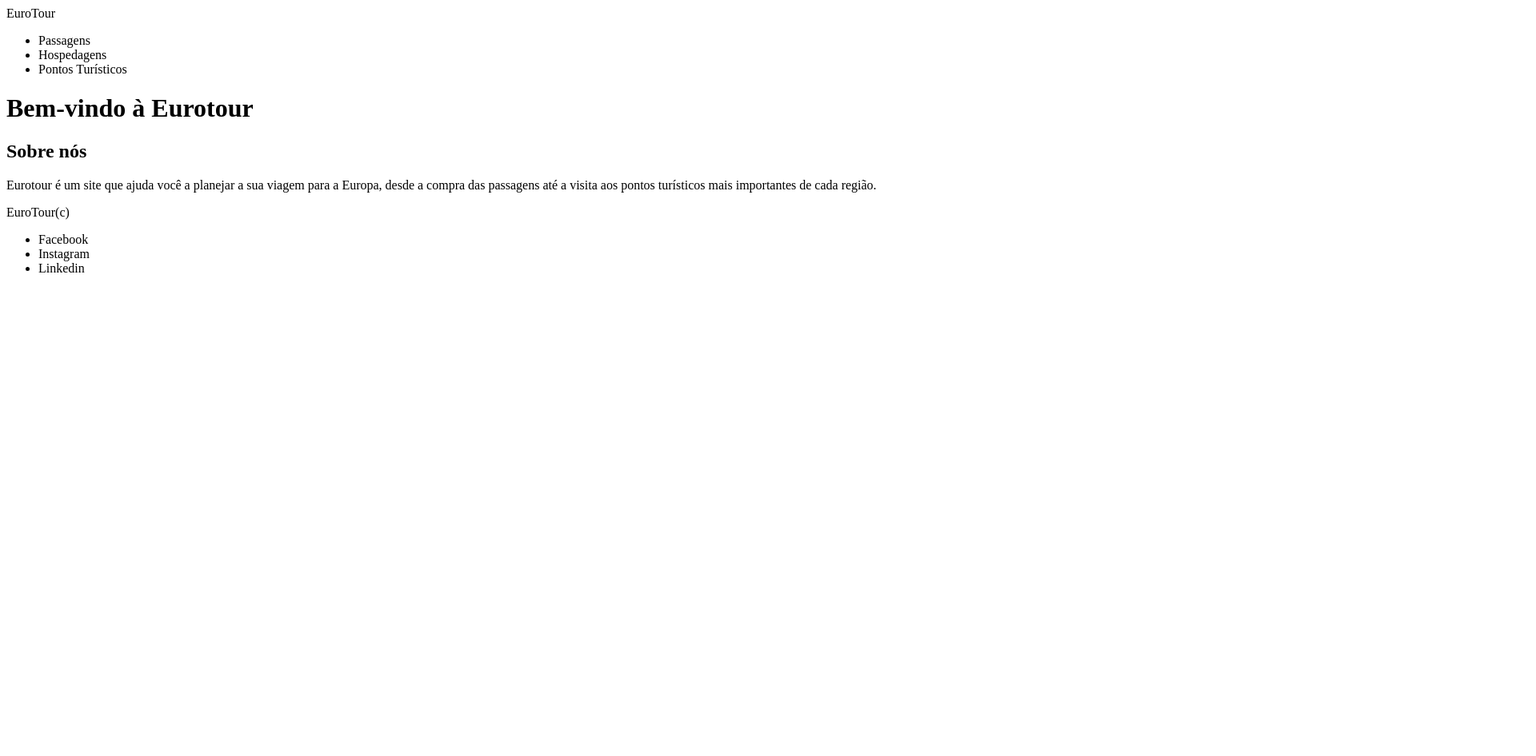
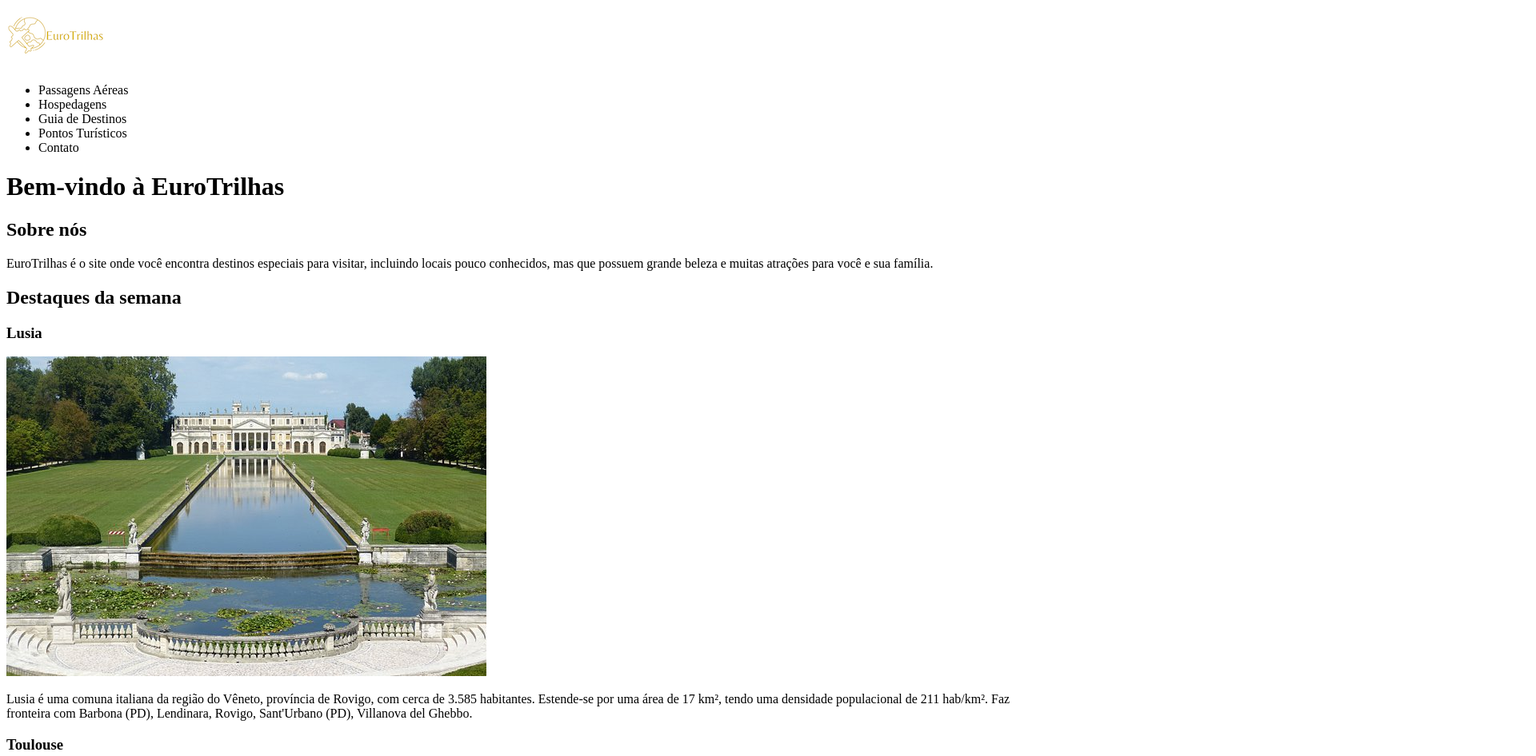
Before and after one commit to Vibarbara/primeiro_html_portaltech, a plain HTML site: page index.html in a window 1280 px wide. Shown: the top 946 px of the page at 80% size, 1920 px wide, since content can reach past the window. Before the commit the page ends 800 px from the top, so only its background shows below. Drawn offline with Linux system fonts and the light colour scheme.

Commit message:
Inclusão de texto e fotos

```diff
--- a/index.html
+++ b/index.html
@@ -4,28 +4,46 @@
     <meta charset="UTF-8">
     <meta http-equiv="X-UA-Compatible" content="IE=edge">
     <meta name="viewport" content="width=device-width, initial-scale=1.0">
-    <title>Document</title>
+    <title>EuroTrilhas</title>
 </head>
 <body>
     <header>
-        <span>EuroTour</span>
+        <img src="assets/EuroTrilhhas.png" alt="Imagem do logotipo">
         <nav>
             <ul>
-                <li>Passagens</li>
+                <li>Passagens Aéreas</li>
                 <li>Hospedagens</li>
+                <li>Guia de Destinos</li>
                 <li>Pontos Turísticos</li>
+                <li>Contato</li>
             </ul>
         </nav>
     </header>
     <main>
-        <H1>Bem-vindo à Eurotour</H1>
+        <H1>Bem-vindo à EuroTrilhas</H1>
         <section>
             <h2>Sobre nós</h2>
-            <p>Eurotour é um site que ajuda você a planejar a sua viagem para a Europa, desde a compra das passagens até a visita aos pontos turísticos mais importantes de cada região.</p>
+            <p>EuroTrilhas é o site onde você encontra destinos especiais para visitar, incluindo locais pouco conhecidos, mas que possuem grande beleza e muitas atrações para você e sua família.</p>
+        </section>
+        <section>
+            <h2>Destaques da semana</h2>
+            <h3>Lusia</h3>
+            <img src="assets/Lusia Itália.jpeg" alt="Foto de Lusia - Itália">
+            <p>Lusia é uma comuna italiana da região do Vêneto, província de Rovigo, com cerca de 3.585 habitantes. Estende-se por uma área de 17 km², tendo uma densidade populacional de 211 hab/km². Faz fronteira com Barbona (PD), Lendinara, Rovigo, Sant'Urbano (PD), Villanova del Ghebbo.</p>
+        </section>
+        <section>
+            <h3>Toulouse</h3>
+            <img src="assets/Toulouse França.jpeg" alt="Foto de Toulouse - França">
+            <p>Toulouse (em occitano: Tolosa, grafia também usada em português[2]) é a capital do departamento francês da Alta Garona e da região de Occitânia. A cidade fica nas margens do rio Garona, a 150 quilômetros do mar Mediterrâneo, a 230 km do Atlântico e a 680 km de Paris. É a quarta maior cidade da França, com 479 553 habitantes em 2017. A área metropolitana de Toulouse, com 1 360 829 habitantes em 2017, é a quarta maior região metropolitana do país, depois de Paris, Lyon e Marselha, e à frente de Lille e Bordéus.</p>
+        </section>
+        <section>
+            <h3>Ávila</h3>
+            <img src="assets/Ávila Espanha.jpeg" alt="Foto de Ávila - Espanha">
+            <p>Ávila é um município espanhol, localizado na província de Ávila, na comunidade autônoma de Castela e Leão.[2] Está situada próxima do rio Adaja e é a capital de província espanhola mais alta, a 1131m acima do nível do mar. A cidade apresenta um clima mediterrâneo continental com nuances de clima de montanha.[3]</p>
         </section>
     </main>
     <footer>
-        <span>EuroTour(c)</span>
+        <span>EuroTrilhas(c)</span>
         <ul>
             <li>Facebook</li>
             <li>Instagram</li>
```
Also changed, not shown: assets/EuroTrilhhas.png (added), assets/Lusia Itália.jpeg (added), assets/Toulouse França.jpeg (added), assets/Ávila Espanha.jpeg (added), 1 other file.
